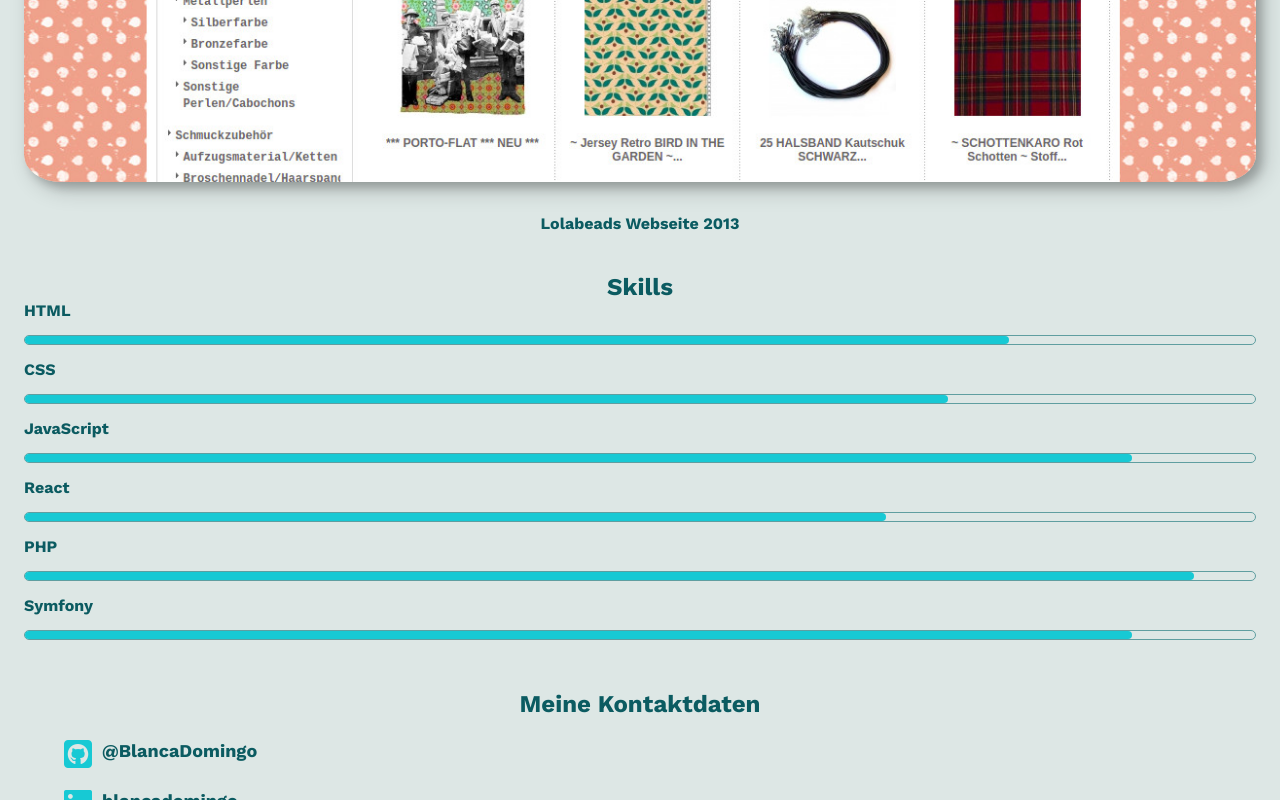
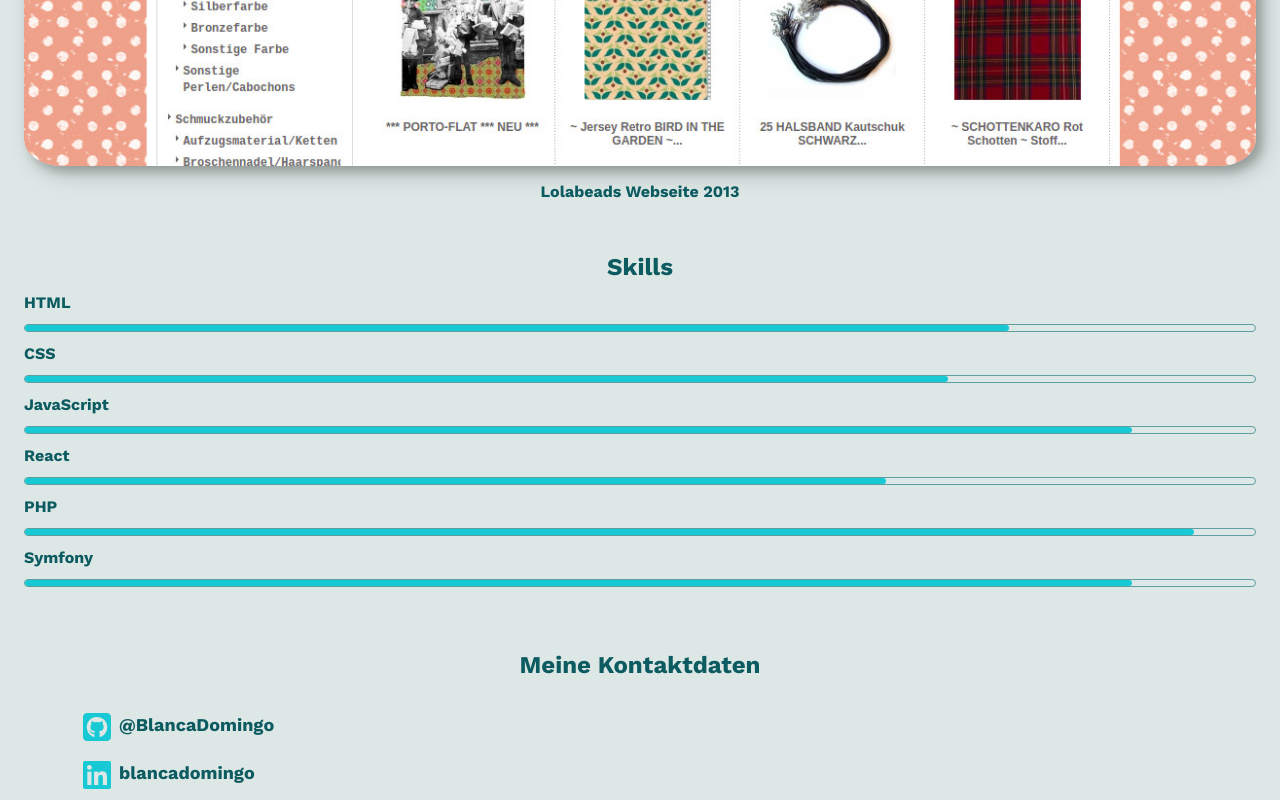
Before and after one commit to BlancaDomingo/portfolio, a website: page index.html in a window 1280 px wide. Shown: the part 3430-4230 px from the top of the page. Drawn offline with Linux system fonts and the light colour scheme.

Commit message:
em fertig

```diff
--- a/static/css/style.css
+++ b/static/css/style.css
@@ -163,14 +163,13 @@ h2 {
     color: grey;
 }
 
-/* portfolio */
+/*........ portfolio ...........................*/
 
 
 #portfolio img {
-    /*  width: 300px; */
     width: 100%;
     display: block;
-    margin: 2em 0 2em;
+    margin: 2em 0 1em;
     border-radius: 3%;
     box-shadow: 6px 6px 10px rgba(0, 0, 0, 0.2), 8px 8px 22px rgba(0, 0, 0, 0.19);
 }
@@ -185,29 +184,26 @@ h2 {
     text-align: center;
 }
 
-/* skills */
 
-/* #skills {
-    padding: 20px 30px 0 30px;
-} */
-
+#skills h2 {
+    margin-top: 0.5em;
+    margin-bottom: 0.5em;
+}
 
 .skillsCont {
-
     width: 100%;
-    height: 10px;
+    height: 0.5em;
     padding: 0;
-    margin: 15px 20px 15px 0;
-    border-radius: 5px;
+    margin: 0.75em 1em 0.75em 0;
+    border-radius: 0.25em;
     border: cadetblue 1px solid;
-
 }
 
 .skillsContHtm {
 
     width: 80%;
     height: 100%;
-    border-radius: 5px;
+    border-radius: 0.25em;
     background-color: #17C9D4;
 }
 
@@ -215,7 +211,7 @@ h2 {
 
     width: 75%;
     height: 100%;
-    border-radius: 5px;
+    border-radius: 0.25em;
     background-color: #17C9D4;
 }
 
@@ -223,7 +219,7 @@ h2 {
 
     width: 90%;
     height: 100%;
-    border-radius: 5px;
+    border-radius: 0.25em;
     background-color: #17C9D4;
 }
 
@@ -231,7 +227,7 @@ h2 {
 
     width: 70%;
     height: 100%;
-    border-radius: 5px;
+    border-radius: 0.25em;
     background-color: #17C9D4;
 }
 
@@ -239,7 +235,7 @@ h2 {
 
     width: 95%;
     height: 100%;
-    border-radius: 5px;
+    border-radius: 0.25em;
     background-color: #17C9D4;
 }
 
@@ -247,7 +243,7 @@ h2 {
 
     width: 90%;
     height: 100%;
-    border-radius: 5px;
+    border-radius: 0.25em;
     background-color: #17C9D4;
 }
 
@@ -255,14 +251,13 @@ h2 {
 
 /* kontakt */
 
-/* #kontakt {
-
-    padding: 20px 30px;
-} */
+#kontakt {
+    margin-bottom: 2em;
+}
 
 #kontakt h2 {
-    margin-top: 10px;
-    margin-bottom: 10px;
+    margin-top: 1em;
+    margin-bottom: 1em;
 }
 
 
@@ -271,21 +266,24 @@ h2 {
 
     font-size: large;
     display: inline;
-    margin: 20px 30px 20px;
+    /* margin: 20px 30px 20px; */
+    margin:1em 1.5em 1em;
     text-decoration: none;
     color: rgba(11, 91, 97, 1);
-
-
 }
 
 #kontakt i {
     font-size: xx-large;
-    height: 30px;
-    margin: 10px;
+    height: 1em;
+    margin: 0.25em;
     text-decoration: none;
     color: #17C9D4;
     vertical-align: middle;
 
+}
+
+#kontakt div {
+    padding-left:1.5em;
 }
 
 #kontakt div:hover {
```
